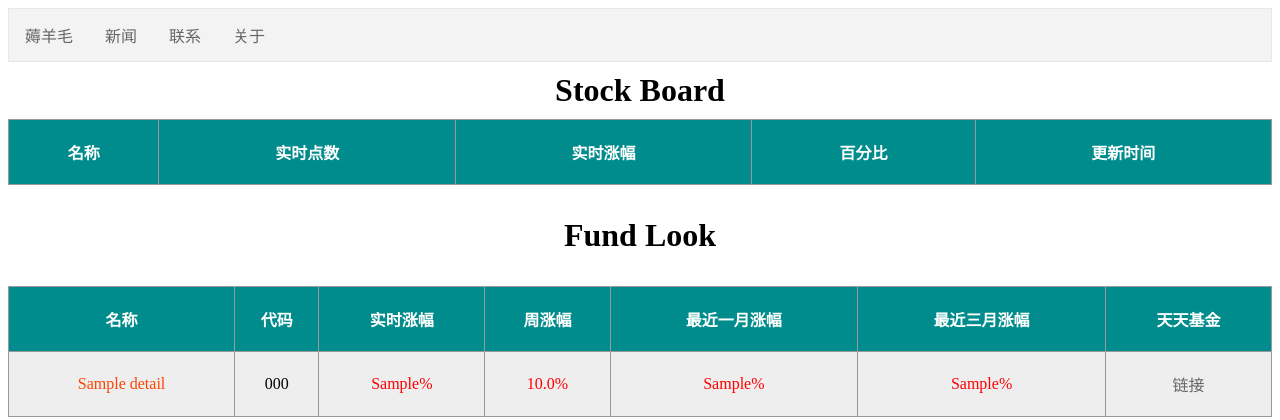
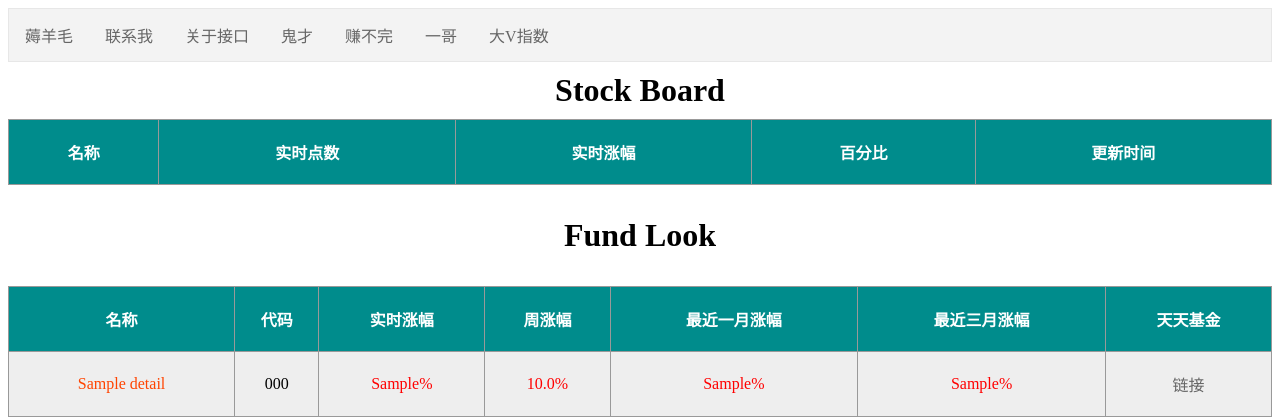
Before and after one commit to guodongggg/fund, a Flask app: template templates/index.html in a window 1280 px wide. Shown: the top 420 px of the page. Run offline with Flask 2, Linux system fonts and the light colour scheme; the template is opened without the code that fills it: most values are stand-ins (such as "Sample title", 1, 10 or a date in 2020); lists and menus that the app fills with data are empty.

Commit message:
add toutiao url to banner

```diff
--- a/fund_base.py
+++ b/fund_base.py
@@ -22,9 +22,9 @@ def stock_board():
     return XiongAPI(url)['data']
 
 if __name__ == '__main__':
-    code_list = ['005827','163417','004997','002939','000977','519694','001218','519772','005918','161725','002984']
-    fundDetail = BaseInfo(code_list)
+#    code_list = ['005827','163417','004997','002939','000977','519694','001218','519772','005918','161725','002984']
+#    fundDetail = BaseInfo(code_list)
     board = stock_board()
     print(board)
     print('---')
-    print(fundDetail)
+#    print(fundDetail)
--- a/run.py
+++ b/run.py
@@ -22,7 +22,7 @@ def haoym_detail(postID):
 
 @app.route('/')
 def fund():
-    code_list = ['005827','163417','004997','002939','000977','519694','001218','519772','003494','161725','002984']
+    code_list = ['005827','163417','004997','002939','000977','519694','001218','519772','163406']
     detail = fund_base.BaseInfo(code_list)
     board = fund_base.stock_board()
     return render_template('index.html', board=board, detail=detail)
--- a/templates/index.html
+++ b/templates/index.html
@@ -5,13 +5,22 @@
     <title>Jelly</title>
 	<link rel="stylesheet" type="text/css" href="{{url_for('static',filename='table.css')}}">
 	<link rel="stylesheet" type="text/css" href="{{url_for('static',filename='banner.css')}}">
+    <script type="text/javascript">
+        function disp_alert()
+        {
+        alert("Email: guodongggg@gmail.com")
+        }
+    </script>
 </head>
 <body>
 <ul>
   <li><a href="/hao">薅羊毛</a></li>
-  <li><a href="#news">新闻</a></li>
-  <li><a href="#contact">联系</a></li>
-  <li><a href="#about">关于</a></li>
+  <li><a href="#" onclick="disp_alert()">联系我</a></li>
+  <li><a href="https://www.doctorxiong.club/api/" target='_blank'>关于接口</a></li>
+  <li><a href="https://www.toutiao.com/c/user/52223465634/#mid=0" target='_blank'>鬼才</a></li>
+  <li><a href="https://www.toutiao.com/c/user/token/MS4wLjABAAAA2cRL3fsPvne6NJZq7W-UeYK1Hkgx7Ar9JtmX7UrGrI-HdcGd_Omxnk7rduhDOS94/" target='_blank'>赚不完</a></li>
+  <li><a href="https://www.toutiao.com/c/user/token/MS4wLjABAAAAJvmsqH2zTvKzjTFv_xp_Wj38S6gPDBSenHR8HxtMaFE/" target='_blank'>一哥</a></li>
+  <li><a href="https://www.toutiao.com/c/user/token/MS4wLjABAAAAPO6FCp8uw8vqMs-AB59SF5qtdtR2zM2VBatBA1fxOrs/" target='_blank'> 大V指数</a></li>
 </ul>
 <table>
 	<caption style="margin:10px">Stock Board</caption>
```
